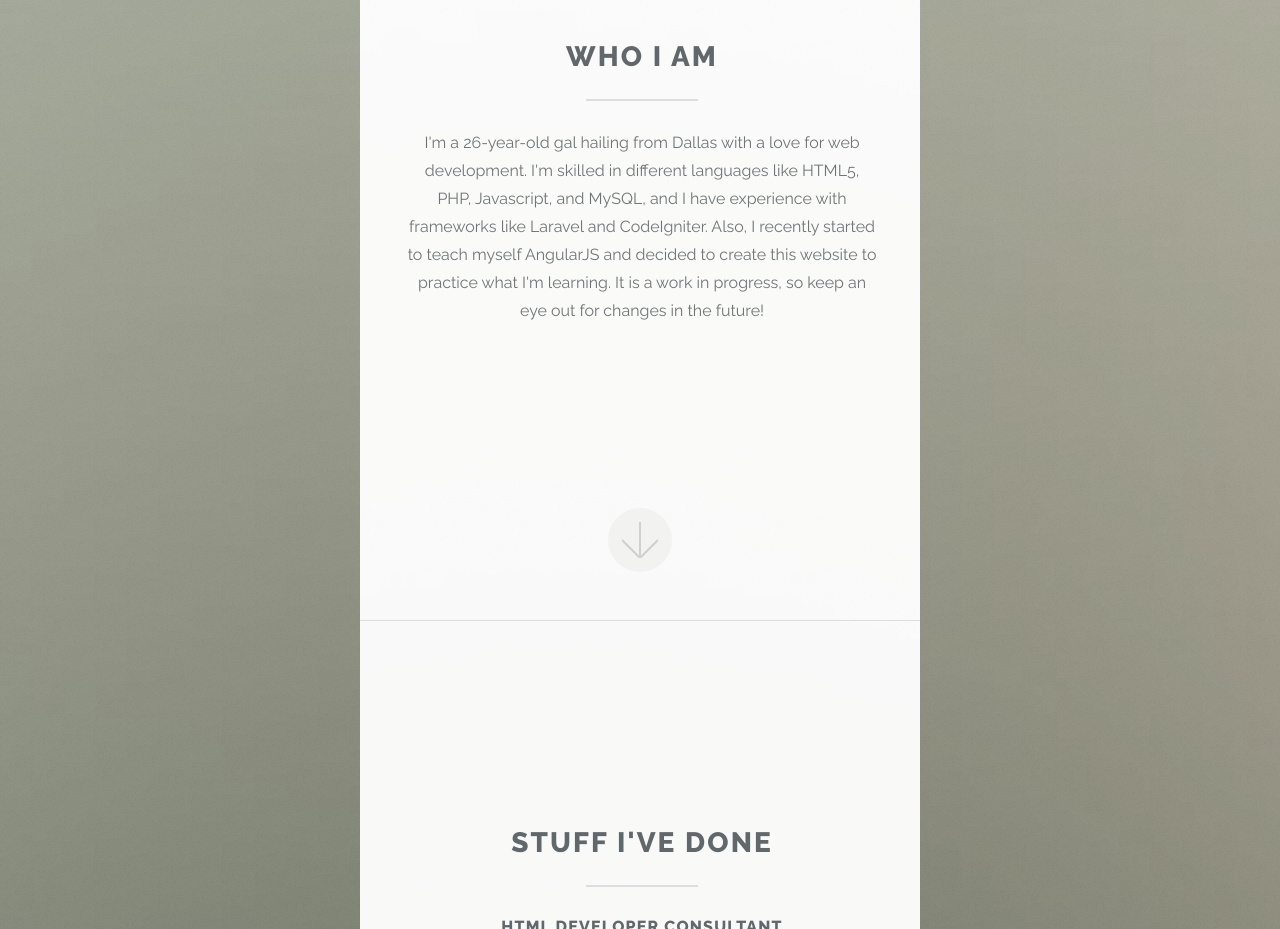
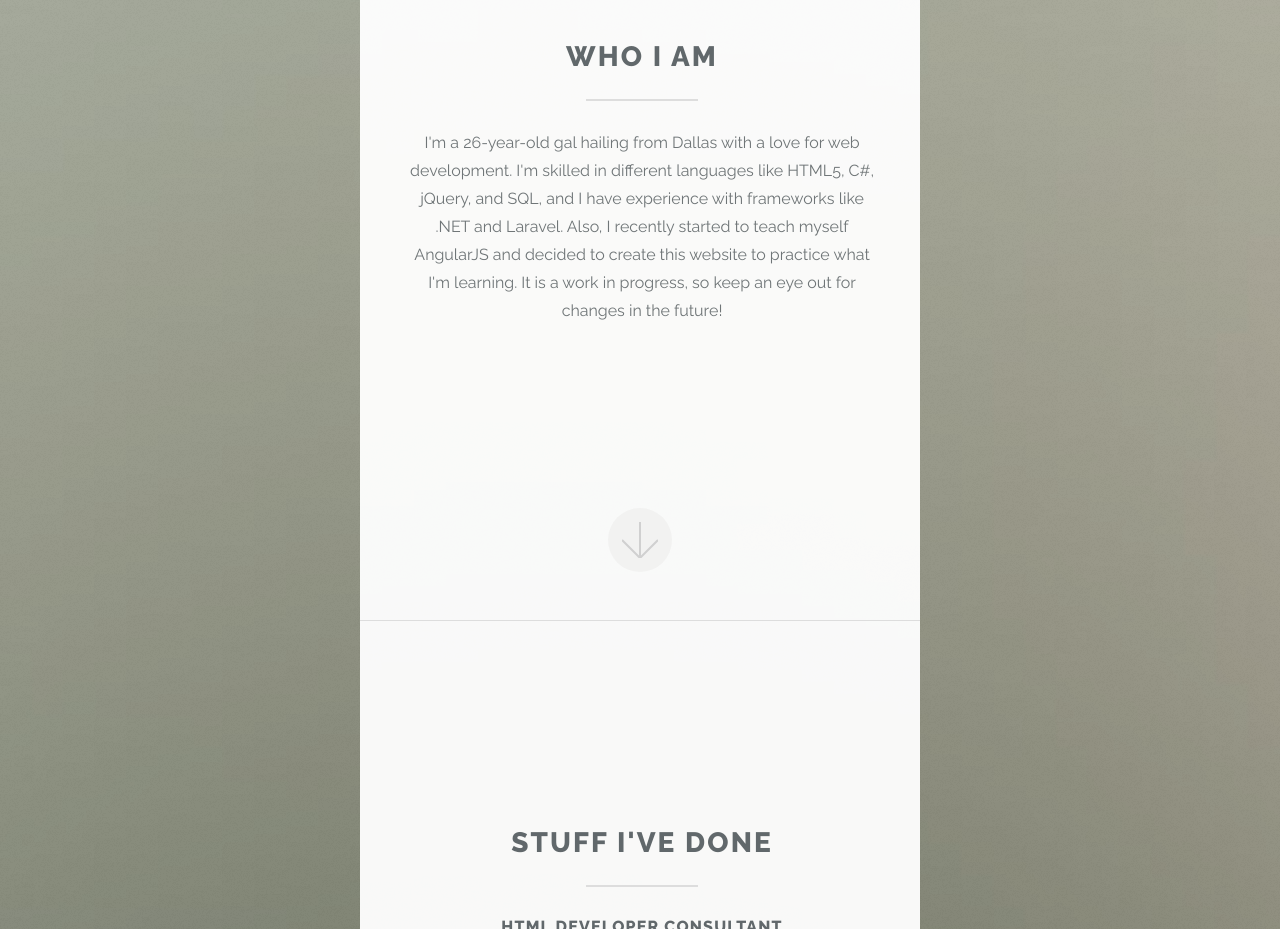
Before and after one commit to yvnuwah/yvonnecodes, a website: page app/index.html in a window 1280 px wide. Shown: the part 980-1909 px from the top of the page. Drawn offline with nearby package versions, Linux system fonts and the light colour scheme; files whose address does not match are found by name.

Commit message:
Update about section

```diff
--- a/app/index.html
+++ b/app/index.html
@@ -42,7 +42,7 @@
 						<header class="major">
 							<h2>Who I am</h2>
 						</header>
-						<p>I'm a 26-year-old gal hailing from Dallas with a love for web development. I'm skilled in different languages like HTML5, PHP, Javascript, and MySQL, and I have experience with frameworks like Laravel and CodeIgniter. Also, I recently started to teach myself AngularJS and decided to create this website to practice what I'm learning. It is a work in progress, so keep an eye out for changes in the future!</p>
+						<p>I'm a 26-year-old gal hailing from Dallas with a love for web development. I'm skilled in different languages like HTML5, C#, jQuery, and SQL, and I have experience with frameworks like .NET and Laravel. Also, I recently started to teach myself AngularJS and decided to create this website to practice what I'm learning. It is a work in progress, so keep an eye out for changes in the future!</p>
 					</div>
 					<a href="#two" class="goto-next scrolly">Next</a>
 				</div>
```
